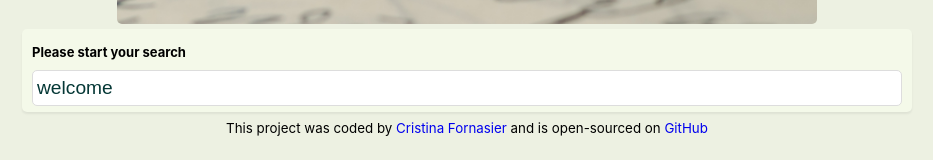
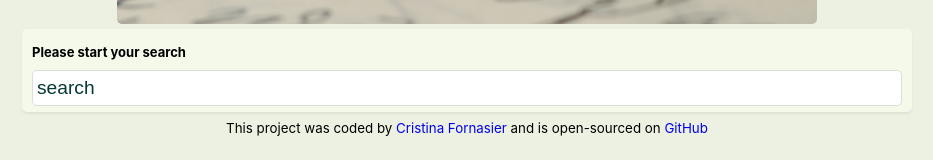
Before and after one commit to cristinafor/dictionary-project, a React (Create React App) app: page / in a window 1280 px wide. Shown: the part 156-316 px from the top of the page, without its empty margins (13-946 px from the left). Built offline with nearby package versions, Linux system fonts and the light colour scheme; no server answers.

Commit message:
update app.js

```diff
--- a/src/App.js
+++ b/src/App.js
@@ -10,7 +10,7 @@ function App() {
           <img src={logo} className="App-logo img-fluid" alt="logo" />
         </header>
         <main>
-          <Dictionary defaultKeyword="welcome" />
+          <Dictionary defaultKeyword="search" />
         </main>
         <footer className="App-footer">
           <small>
```
